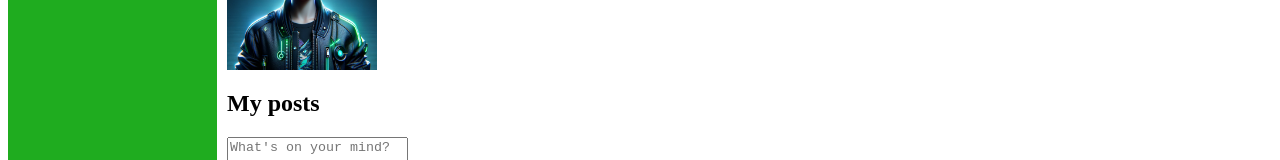
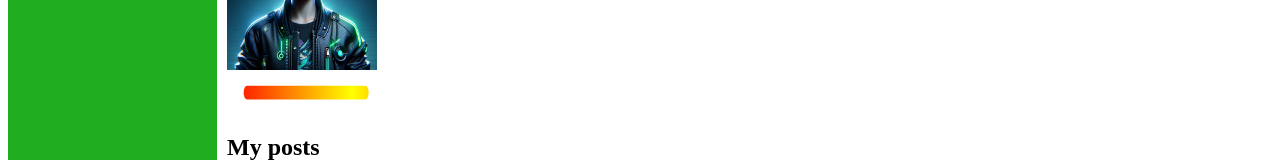
Before and after one commit to Artush-Abovyan/my-new-Paje-and-learn-react--main, a React (Create React App) app: page /profile in a window 1280 px wide. Shown: the part 412-572 px from the top of the page. Built offline with nearby package versions, Linux system fonts and the light colour scheme.

Commit message:
i added the react-content-loader library and made minimal changes

```diff
--- a/package.json
+++ b/package.json
@@ -7,6 +7,7 @@
     "@testing-library/react": "^13.4.0",
     "@testing-library/user-event": "^13.5.0",
     "react": "^18.2.0",
+    "react-content-loader": "^6.2.1",
     "react-dom": "^18.2.0",
     "react-hot-toast": "^2.4.1",
     "react-router-dom": "^6.21.1",
--- a/src/App.js
+++ b/src/App.js
@@ -7,6 +7,8 @@ import { Route, Routes } from 'react-router-dom';
 import SingleDialog from './components/SingleDIalog/SingleDialog';
 import DialogsConteiner from './components/Dialogs/DialogsConteiner';
 import { Toaster } from 'react-hot-toast';
+
+
 
 
 function App() {
--- a/src/components/Content/MyPosts/MyPosts.js
+++ b/src/components/Content/MyPosts/MyPosts.js
@@ -1,6 +1,7 @@
 import React from 'react';
 import Styles from './MyPosts.module.css';
 import Post from './Post/Post';
+import ContentLoader from 'react-content-loader';
 
 
 const MyPosts = (props) => {
@@ -18,6 +19,16 @@ const MyPosts = (props) => {
     }
 
     return <div className={Styles.content}>
+        <ContentLoader
+            speed={3}
+            width={250}
+            height={40}
+            viewBox="0 0 300 40"
+            backgroundColor="red"
+            foregroundColor="yellow"
+        >
+            <rect x='20' y='15' rx='4' ry='14' width='150' height='16.4' />
+        </ContentLoader>
         <h2>My posts</h2>
         <div>
             <div>
```
Also changed, not shown: src/components/Content/MyPosts/MyPostsConteiner.js (+4 -3 lines), 1 other file (tests, documents, lock files or other folders).
